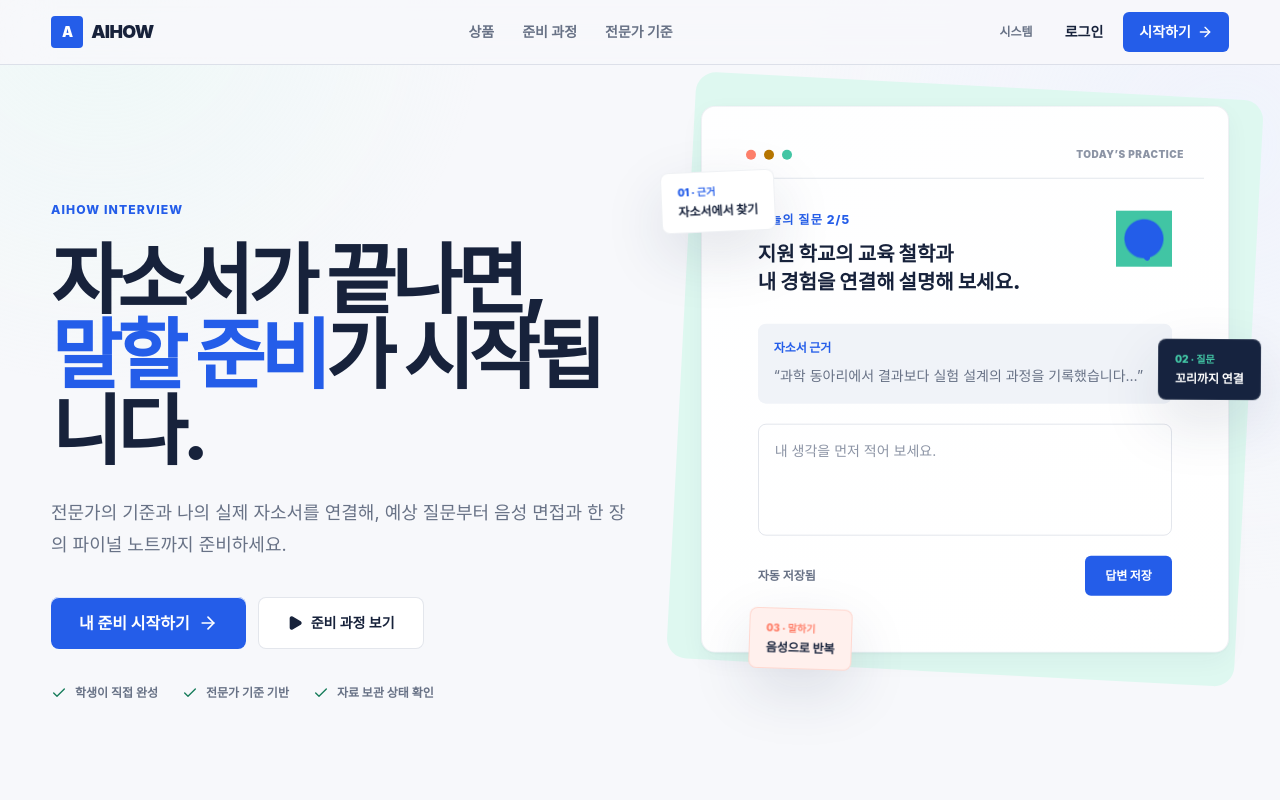
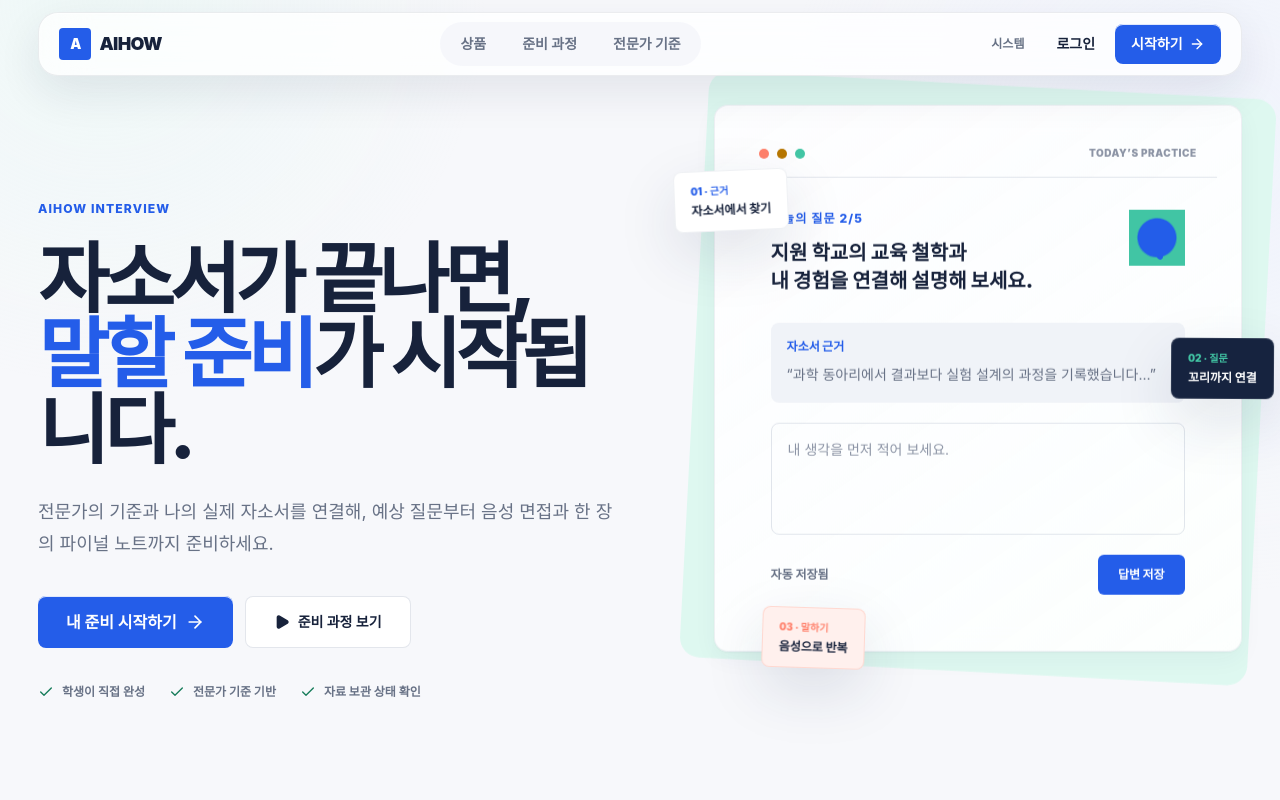
Before and after one commit to khlee-wq/hs-aihow, a Next.js app: page / in a window 1280 px wide. Shown: the top 800 px of the page. Built offline with nearby package versions, Linux system fonts and the light colour scheme.

Commit message:
feat: introduce restrained liquid glass layout

```diff
--- a/src/app/globals.css
+++ b/src/app/globals.css
@@ -88,10 +88,12 @@
   border: 1px solid var(--border-soft);
   background: linear-gradient(
     145deg,
-    color-mix(in srgb, var(--surface-raised) 96%, var(--brand-soft)),
-    var(--surface-raised)
+    color-mix(in srgb, var(--surface-raised) 92%, var(--brand-soft)),
+    color-mix(in srgb, var(--surface-raised) 92%, transparent)
   );
   box-shadow: var(--shadow-sm);
+  backdrop-filter: blur(14px) saturate(118%);
+  -webkit-backdrop-filter: blur(14px) saturate(118%);
 }
 .surface-accent {
   border: 1px solid var(--border-strong);
@@ -107,6 +109,25 @@
 .hairline-top {
   box-shadow: inset 0 1px 0
     color-mix(in srgb, var(--surface-raised) 86%, transparent);
+}
+.liquid-glass {
+  border: 1px solid color-mix(in srgb, var(--text-primary) 8%, transparent);
+  background: color-mix(in srgb, var(--surface-raised) 78%, transparent);
+  box-shadow:
+    inset 0 1px 0 color-mix(in srgb, white 60%, transparent),
+    0 16px 44px color-mix(in srgb, var(--surface-inverse) 9%, transparent);
+  backdrop-filter: blur(24px) saturate(138%);
+  -webkit-backdrop-filter: blur(24px) saturate(138%);
+}
+.dark .liquid-glass {
+  box-shadow:
+    inset 0 1px 0 color-mix(in srgb, white 10%, transparent),
+    0 20px 48px rgba(0, 0, 0, 0.3);
+}
+.liquid-panel {
+  background: color-mix(in srgb, var(--surface-raised) 88%, transparent);
+  backdrop-filter: blur(16px) saturate(122%);
+  -webkit-backdrop-filter: blur(16px) saturate(122%);
 }
 .eyebrow {
   color: var(--brand);
@@ -229,10 +250,10 @@
 .liquid-bottom-nav {
   overflow: hidden;
   border: 1px solid color-mix(in srgb, var(--text-primary) 10%, transparent);
-  border-radius: 1.1rem;
-  background: color-mix(in srgb, var(--surface) 76%, transparent);
+  border-radius: 1.25rem;
+  background: color-mix(in srgb, var(--surface) 72%, transparent);
   box-shadow:
-    0 12px 34px color-mix(in srgb, var(--surface-inverse) 14%, transparent),
+    0 18px 44px color-mix(in srgb, var(--surface-inverse) 15%, transparent),
     inset 0 1px 0 color-mix(in srgb, white 58%, transparent);
   backdrop-filter: blur(22px) saturate(145%);
   -webkit-backdrop-filter: blur(22px) saturate(145%);
--- a/src/app/layout.tsx
+++ b/src/app/layout.tsx
@@ -4,11 +4,28 @@
 
 export const metadata: Metadata = {
   title: { default: "AIHOW | 고입 자소서·면접 코칭", template: "%s | AIHOW" },
-  description: "전문가의 기준과 학생의 자소서를 연결해, 쓰고 생각하고 말하는 고입 준비를 완성합니다.",
+  description:
+    "전문가의 기준과 학생의 자소서를 연결해, 쓰고 생각하고 말하는 고입 준비를 완성합니다.",
 };
 
-export const viewport: Viewport = { width: "device-width", initialScale: 1, viewportFit: "cover", themeColor: [{ media: "(prefers-color-scheme: light)", color: "#f7f5ef" }, { media: "(prefers-color-scheme: dark)", color: "#0d1424" }] };
+export const viewport: Viewport = {
+  width: "device-width",
+  initialScale: 1,
+  viewportFit: "cover",
+  themeColor: [
+    { media: "(prefers-color-scheme: light)", color: "#f7f8fb" },
+    { media: "(prefers-color-scheme: dark)", color: "#0d1424" },
+  ],
+};
 
-export default function RootLayout({ children }: Readonly<{ children: React.ReactNode }>) {
-  return <html lang="ko" suppressHydrationWarning data-scroll-behavior="smooth"><body><Providers>{children}</Providers></body></html>;
+export default function RootLayout({
+  children,
+}: Readonly<{ children: React.ReactNode }>) {
+  return (
+    <html lang="ko" suppressHydrationWarning data-scroll-behavior="smooth">
+      <body>
+        <Providers>{children}</Providers>
+      </body>
+    </html>
+  );
 }
--- a/src/components/layout/app-shell.tsx
+++ b/src/components/layout/app-shell.tsx
@@ -96,8 +96,8 @@
       className="min-h-[100svh] bg-[var(--canvas)]"
       data-testid="student-shell"
     >
-      <header className="app-navigation hairline-top sticky top-0 z-40 border-b border-[var(--border-soft)] bg-[color-mix(in_srgb,var(--canvas)_88%,transparent)] shadow-[0_10px_30px_color-mix(in_srgb,var(--surface-inverse)_3%,transparent)] backdrop-blur-xl">
-        <div className="mx-auto flex h-16 max-w-[80rem] items-center gap-4 px-[var(--space-page)]">
+      <header className="app-navigation pointer-events-none sticky top-3 z-40 px-[var(--space-page)]">
+        <div className="liquid-glass pointer-events-auto mx-auto flex h-16 max-w-[96rem] items-center gap-4 rounded-[1.25rem] px-4 sm:px-5">
           <Link
             href="/dashboard"
             className="flex shrink-0 items-center gap-2.5 leading-none"
@@ -177,8 +177,8 @@
         </div>
       </header>
 
-      <main className="px-[var(--space-page)] pb-28 pt-7 lg:pb-14 lg:pt-9">
-        <div className="mx-auto max-w-[72rem]">{children}</div>
+      <main className="px-[var(--space-page)] pb-28 pt-8 lg:pb-14 lg:pt-10">
+        <div className="mx-auto max-w-[92rem]">{children}</div>
       </main>
 
       <nav
@@ -225,8 +225,8 @@
   session: DemoSession;
 }) {
   return (
-    <div className="min-h-[100svh] overflow-x-hidden bg-[var(--canvas)] md:grid md:grid-cols-[15.5rem_1fr]">
-      <aside className="app-navigation sticky top-0 hidden h-[100svh] flex-col border-r border-[var(--border-soft)] bg-[color-mix(in_srgb,var(--surface)_92%,var(--brand-soft))] p-4 shadow-[8px_0_28px_color-mix(in_srgb,var(--surface-inverse)_3%,transparent)] md:flex">
+    <div className="min-h-[100svh] overflow-x-hidden bg-[var(--canvas)] md:grid md:grid-cols-[16.5rem_1fr]">
+      <aside className="liquid-glass app-navigation sticky top-3 m-3 hidden h-[calc(100svh-1.5rem)] flex-col rounded-[1.25rem] p-4 md:flex">
         <div className="px-2 py-2">
           <Logo />
         </div>
@@ -278,7 +278,7 @@
         </div>
       </aside>
       <div className="min-w-0">
-        <header className="app-navigation hairline-top sticky top-0 z-30 flex h-16 items-center justify-between border-b border-[var(--border-soft)] bg-[color-mix(in_srgb,var(--canvas)_86%,transparent)] px-4 shadow-[0_10px_30px_color-mix(in_srgb,var(--surface-inverse)_3%,transparent)] backdrop-blur-xl md:px-8">
+        <header className="liquid-glass app-navigation sticky top-3 z-30 mx-3 mt-3 flex h-16 items-center justify-between rounded-[1.25rem] px-4 md:mx-[var(--space-page)] md:px-5">
           <div className="md:hidden">
             <Logo compact />
           </div>
@@ -305,7 +305,7 @@
           </div>
         </header>
         <nav
-          className="app-navigation no-scrollbar sticky top-16 z-20 flex w-full max-w-[100vw] gap-1 overflow-x-auto border-b border-[var(--border)] bg-[color-mix(in_srgb,var(--canvas)_94%,transparent)] px-3 py-2 backdrop-blur-xl md:hidden"
+          className="liquid-glass app-navigation no-scrollbar sticky top-[5.25rem] z-20 mx-3 flex max-w-[calc(100vw-1.5rem)] gap-1 overflow-x-auto rounded-[1rem] p-1.5 md:hidden"
           aria-label="모바일 전문가 메뉴"
           data-testid="expert-mobile-nav"
         >
@@ -329,8 +329,8 @@
             );
           })}
         </nav>
-        <main className="px-[var(--space-page)] py-7 pb-28 md:py-10 md:pb-12">
-          <div className="mx-auto max-w-[74rem]">{children}</div>
+        <main className="px-[var(--space-page)] py-8 pb-28 md:py-10 md:pb-12">
+          <div className="mx-auto max-w-[92rem]">{children}</div>
         </main>
       </div>
     </div>
--- a/src/components/layout/public-header.tsx
+++ b/src/components/layout/public-header.tsx
@@ -5,16 +5,46 @@
 
 export function PublicHeader() {
   return (
-    <header className="sticky top-0 z-40 border-b border-[var(--border)] bg-[color-mix(in_srgb,var(--canvas)_88%,transparent)] backdrop-blur-xl">
-      <div className="page-wrap flex h-16 items-center justify-between gap-4">
+    <header className="pointer-events-none sticky top-3 z-40 px-[var(--space-page)]">
+      <div className="liquid-glass pointer-events-auto mx-auto flex h-16 max-w-[90rem] items-center justify-between gap-4 rounded-[1.25rem] px-4 sm:px-5">
         <Logo />
-        <nav className="hidden items-center gap-7 text-sm font-bold text-[var(--text-secondary)] md:flex" aria-label="공개 메뉴">
-          <Link href="/#products">상품</Link><Link href="/#journey">준비 과정</Link><Link href="/#experts">전문가 기준</Link>
+        <nav
+          className="hidden items-center gap-1 rounded-full bg-[color-mix(in_srgb,var(--surface-muted)_62%,transparent)] p-1 text-sm font-bold text-[var(--text-secondary)] md:flex"
+          aria-label="공개 메뉴"
+        >
+          <Link
+            className="rounded-full px-4 py-2 transition-colors hover:bg-[var(--surface)] hover:text-[var(--text-primary)]"
+            href="/#products"
+          >
+            상품
+          </Link>
+          <Link
+            className="rounded-full px-4 py-2 transition-colors hover:bg-[var(--surface)] hover:text-[var(--text-primary)]"
+            href="/#journey"
+          >
+            준비 과정
+          </Link>
+          <Link
+            className="rounded-full px-4 py-2 transition-colors hover:bg-[var(--surface)] hover:text-[var(--text-primary)]"
+            href="/#experts"
+          >
+            전문가 기준
+          </Link>
         </nav>
         <div className="flex items-center gap-1 sm:gap-2">
           <ThemeToggle />
-          <Link href="/login" className="hidden min-h-10 items-center px-3 text-sm font-bold sm:inline-flex">로그인</Link>
-          <Link href="/signup" className="inline-flex min-h-10 items-center gap-1.5 rounded-[var(--radius-sm)] bg-[var(--brand)] px-4 text-sm font-bold text-white">시작하기 <ArrowRight className="size-4" /></Link>
+          <Link
+            href="/login"
+            className="hidden min-h-10 items-center px-3 text-sm font-bold sm:inline-flex"
+          >
+            로그인
+          </Link>
+          <Link
+            href="/signup"
+            className="hairline-top inline-flex min-h-10 items-center gap-1.5 rounded-[var(--radius-md)] bg-[var(--brand)] px-4 text-sm font-bold text-white shadow-[0_10px_24px_color-mix(in_srgb,var(--brand)_22%,transparent)]"
+          >
+            시작하기 <ArrowRight className="size-4" />
+          </Link>
         </div>
       </div>
     </header>
--- a/src/styles/tokens.css
+++ b/src/styles/tokens.css
@@ -38,8 +38,8 @@
     0 1px 2px rgba(25, 39, 73, 0.04), 0 8px 24px rgba(35, 53, 95, 0.045);
   --shadow-md: 0 22px 60px rgba(29, 46, 86, 0.13);
   --shadow-brand: 0 18px 38px rgba(36, 93, 233, 0.2);
-  --space-page: clamp(1rem, 4vw, 4rem);
-  --content-wide: 76rem;
+  --space-page: clamp(1rem, 3vw, 2.5rem);
+  --content-wide: 90rem;
   --content-reading: 50rem;
   --motion-fast: 140ms;
   --motion-base: 220ms;
```
